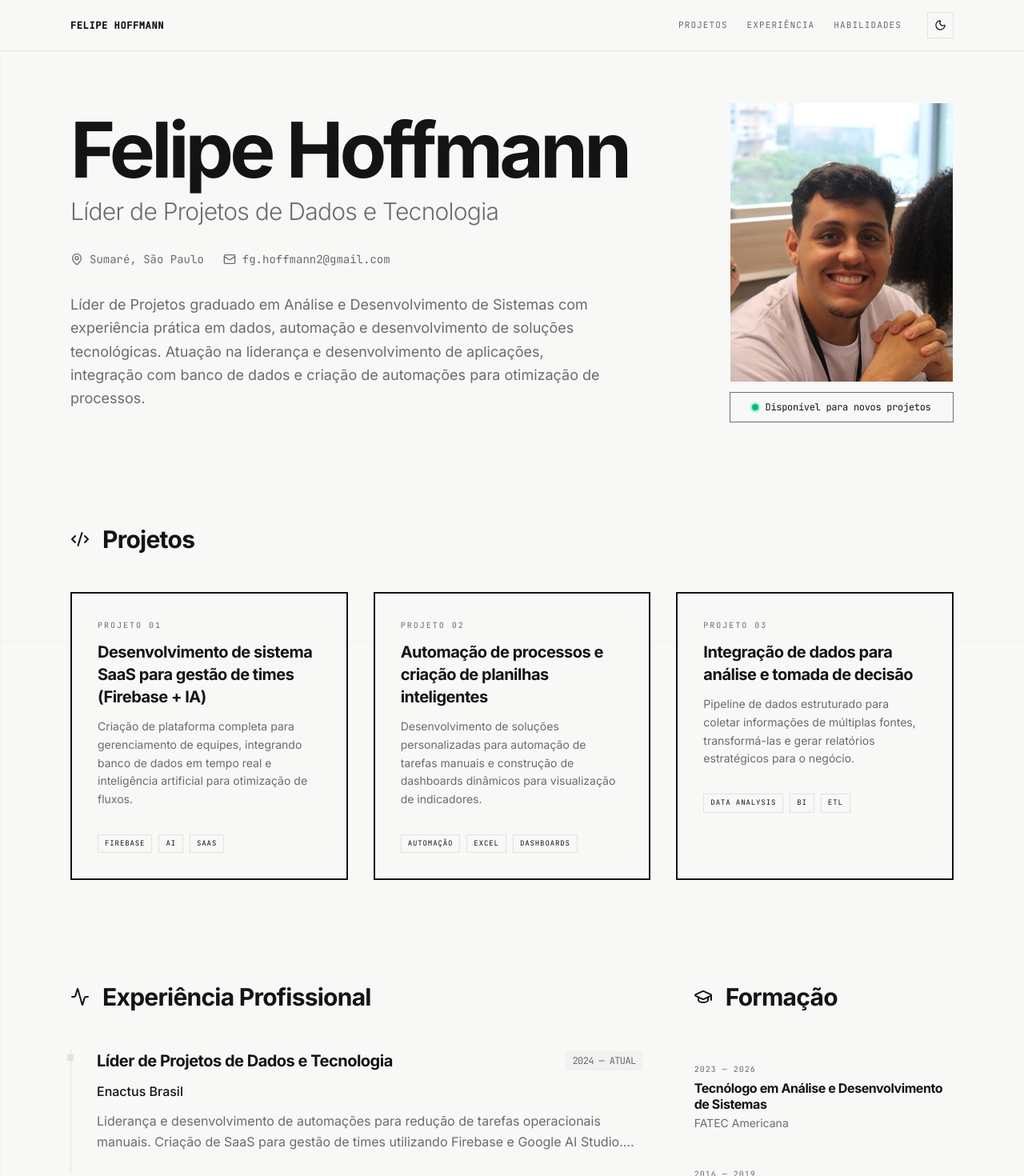
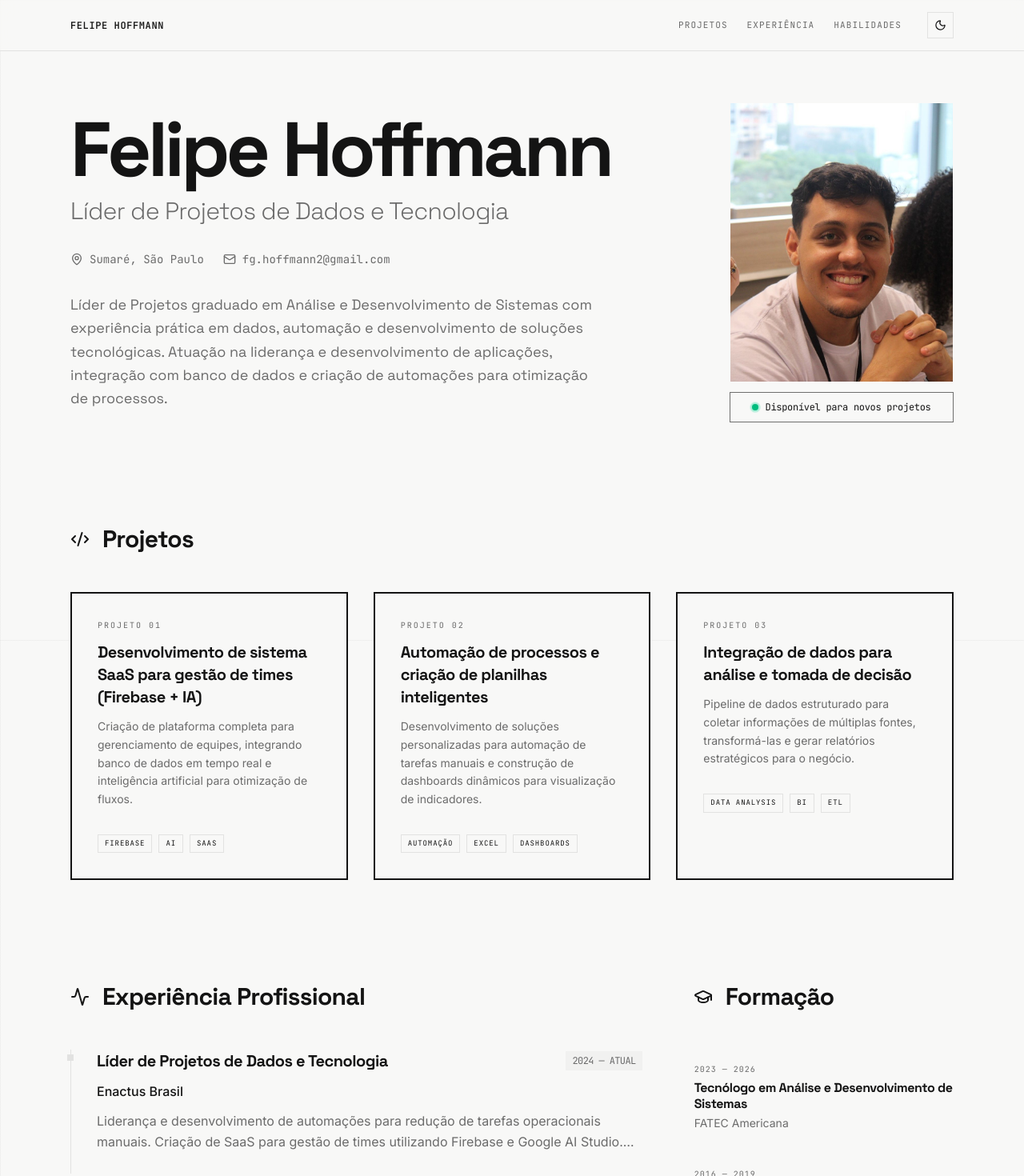
Before and after one commit to FelipeHoffmann00/Felipe-Hoffmann, a React (Vite) app: page / in a window 1280 px wide. Shown: the top 1470 px of the page at 80% size. Built offline with nearby package versions, Linux system fonts and the light colour scheme.

Commit message:
style: apply Space Grotesk to typography
Incorporate Space Grotesk as the new display font to enhance the portfolio's visual identity and adjust grid opacity for better contrast.

```diff
--- a/src/App.tsx
+++ b/src/App.tsx
@@ -117,10 +117,10 @@ export default function App() {
         >
           <div className="md:col-span-8 space-y-6 md:space-y-8">
             <div className="space-y-4">
-              <h1 className="text-5xl sm:text-7xl md:text-8xl font-bold tracking-tighter leading-[1] md:leading-[0.9] text-brand-ink">
+              <h1 className="font-display text-5xl sm:text-7xl md:text-8xl font-bold tracking-tighter leading-[1] md:leading-[0.9] text-brand-ink">
                 {RESUME_DATA.name}
               </h1>
-              <p className="text-xl md:text-3xl text-brand-muted font-light tracking-tight max-w-2xl">
+              <p className="font-display text-xl md:text-3xl text-brand-muted font-light tracking-tight max-w-2xl">
                 {RESUME_DATA.title}
               </p>
             </div>
@@ -134,7 +134,7 @@ export default function App() {
               </div>
             </div>
 
-            <div className="max-w-2xl text-base md:text-lg text-brand-muted leading-relaxed">
+            <div className="font-display max-w-2xl text-base md:text-lg text-brand-muted leading-relaxed">
               {RESUME_DATA.summary}
             </div>
           </div>
@@ -164,7 +164,7 @@ export default function App() {
         <section id="projects" className="space-y-12">
           <div className="flex items-center gap-4">
             <Code2 className="text-brand-ink" size={24} />
-            <h2 className="text-3xl font-bold tracking-tight">Projetos</h2>
+            <h2 className="font-display text-3xl font-bold tracking-tight">Projetos</h2>
           </div>
 
           <div className="grid grid-cols-1 md:grid-cols-2 lg:grid-cols-3 gap-8">
@@ -209,7 +209,7 @@ export default function App() {
           <div className="lg:col-span-8 space-y-12">
             <div className="flex items-center gap-4">
               <Activity className="text-brand-ink" size={24} />
-              <h2 className="text-3xl font-bold tracking-tight">Experiência Profissional</h2>
+              <h2 className="font-display text-3xl font-bold tracking-tight">Experiência Profissional</h2>
             </div>
 
             <motion.div
@@ -230,7 +230,7 @@ export default function App() {
                 >
                   <div className="absolute -left-[5px] top-1.5 w-2 h-2 bg-brand-line group-hover:bg-brand-ink transition-colors" />
                   <div className="flex flex-col md:flex-row md:items-center justify-between gap-2">
-                    <h3 className="text-xl font-bold tracking-tight">{exp.role}</h3>
+                    <h3 className="font-display text-xl font-bold tracking-tight">{exp.role}</h3>
                     <span className="font-mono text-xs text-brand-muted uppercase tracking-tighter bg-brand-line/30 px-2 py-1">
                       {exp.period}
                     </span>
@@ -250,7 +250,7 @@ export default function App() {
           <div className="lg:col-span-4 space-y-12">
             <div className="flex items-center gap-4">
               <GraduationCap className="text-brand-ink" size={24} />
-              <h2 className="text-3xl font-bold tracking-tight">Formação</h2>
+              <h2 className="font-display text-3xl font-bold tracking-tight">Formação</h2>
             </div>
             <div className="space-y-3">
               {RESUME_DATA.education.map((edu, i) => (
@@ -263,7 +263,7 @@ export default function App() {
                   <div className="font-mono text-[10px] text-brand-muted uppercase tracking-widest group-hover:text-brand-ink transition-colors">
                     {edu.period}
                   </div>
-                  <h3 className="font-bold tracking-tight leading-tight mt-1.5 group-hover:text-brand-ink transition-colors">{edu.degree}</h3>
+                  <h3 className="font-display font-bold tracking-tight leading-tight mt-1.5 group-hover:text-brand-ink transition-colors">{edu.degree}</h3>
                   <p className="text-sm text-brand-muted mt-1">{edu.institution}</p>
                 </motion.div>
               ))}
@@ -276,7 +276,7 @@ export default function App() {
             <div className="space-y-4">
               <div className="flex items-center gap-4">
                 <Zap className="text-brand-ink" size={24} />
-                <h2 className="text-4xl md:text-5xl font-bold tracking-tighter">Habilidades</h2>
+                <h2 className="font-display text-4xl md:text-5xl font-bold tracking-tighter">Habilidades</h2>
               </div>
               <p className="text-brand-muted font-mono text-sm">Competências técnicas e linguísticas</p>
             </div>
@@ -310,7 +310,7 @@ export default function App() {
         <footer className="pt-20 md:pt-32 border-t border-brand-line">
           <div className="grid grid-cols-1 md:grid-cols-2 gap-12 md:gap-16 items-start">
             <div className="space-y-8">
-              <h2 className="text-3xl md:text-4xl font-bold tracking-tighter">Vamos construir algo juntos?</h2>
+              <h2 className="font-display text-3xl md:text-4xl font-bold tracking-tighter">Vamos construir algo juntos?</h2>
 
               <div className="space-y-6 max-w-md">
                 <p className="text-brand-muted leading-relaxed">
--- a/src/index.css
+++ b/src/index.css
@@ -1,4 +1,4 @@
-@import url('https://fonts.googleapis.com/css2?family=Inter:wght@300;400;500;600;700&family=JetBrains+Mono:wght@400;500&display=swap');
+@import url('https://fonts.googleapis.com/css2?family=Inter:wght@300;400;500;600;700&family=Space+Grotesk:wght@300;400;500;600;700&family=JetBrains+Mono:wght@400;500;600;700&display=swap');
 @import "tailwindcss";
 
 @custom-variant dark (&:where(.dark, .dark *));
@@ -8,7 +8,7 @@
   --brand-ink: #141414;
   --brand-muted: #6B6B6B;
   --brand-line: #E2E2E1;
-  --brand-grid: rgba(20, 20, 20, 0.025);
+  --brand-grid: rgba(20, 20, 20, 0.035);
 }
 
 html.dark {
@@ -16,17 +16,26 @@ html.dark {
   --brand-ink: #F4F4F2;
   --brand-muted: #9E9E9C;
   --brand-line: #2A2A28;
-  --brand-grid: rgba(244, 244, 242, 0.018);
+  --brand-grid: rgba(244, 244, 242, 0.025);
 }
 
 @theme {
   --font-sans: "Inter", ui-sans-serif, system-ui, sans-serif;
+  --font-display: "Space Grotesk", "Inter", sans-serif;
   --font-mono: "JetBrains Mono", ui-monospace, SFMono-Regular, monospace;
 
   --color-brand-bg: var(--brand-bg);
   --color-brand-ink: var(--brand-ink);
   --color-brand-muted: var(--brand-muted);
   --color-brand-line: var(--brand-line);
+}
+
+.font-display {
+  font-family: 'Space Grotesk', 'Inter', sans-serif !important;
+}
+
+.font-mono {
+  font-family: 'JetBrains Mono', monospace !important;
 }
 
 @layer base {
@@ -47,4 +56,7 @@ html.dark {
     transition: background-color 0.3s ease, color 0.3s ease, border-color 0.3s ease;
     -webkit-font-smoothing: antialiased;
   }
+  h1, h2, h3, h4, h5, h6 {
+    font-family: 'Space Grotesk', 'Inter', sans-serif;
+  }
 }
```
